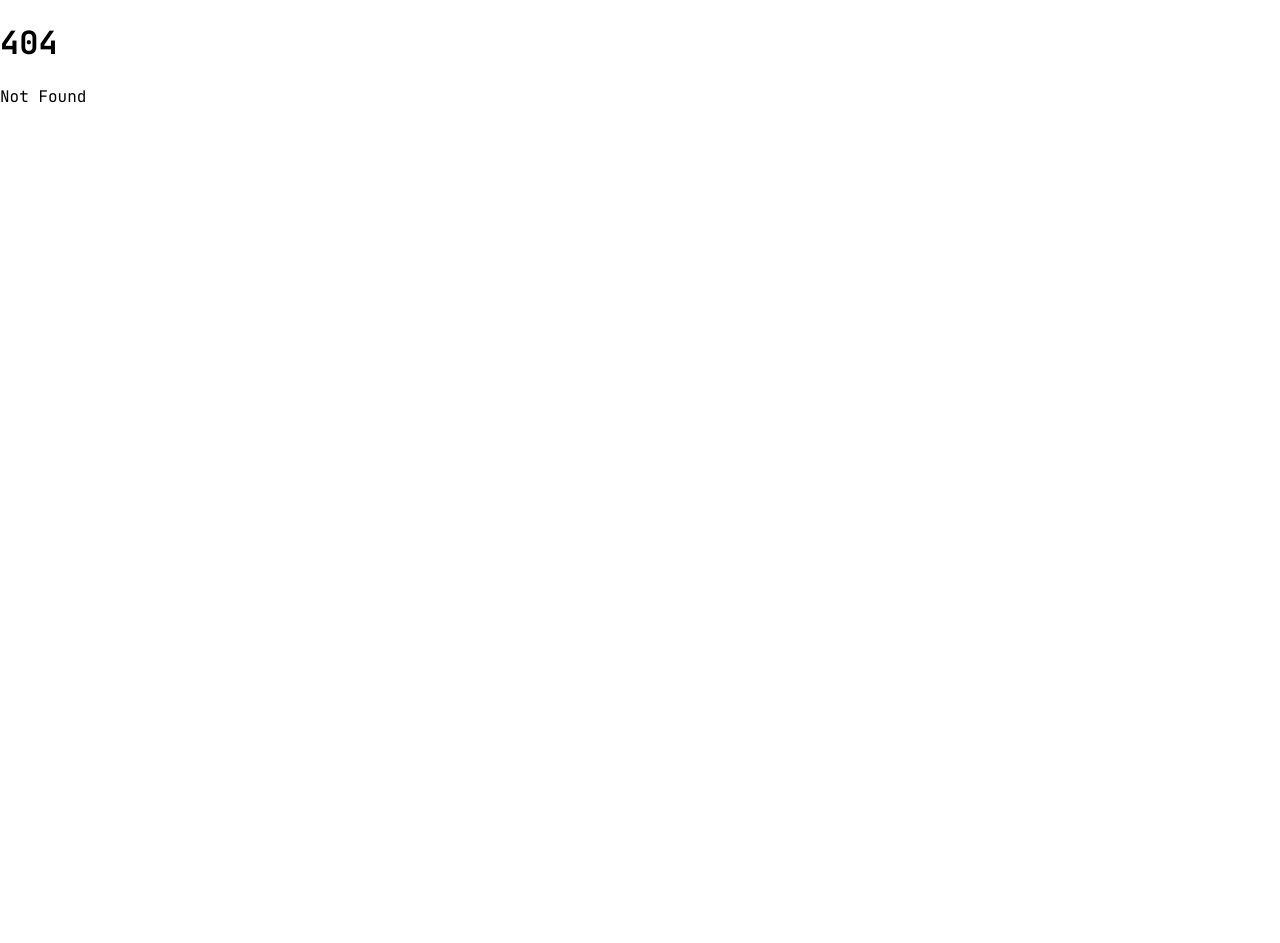
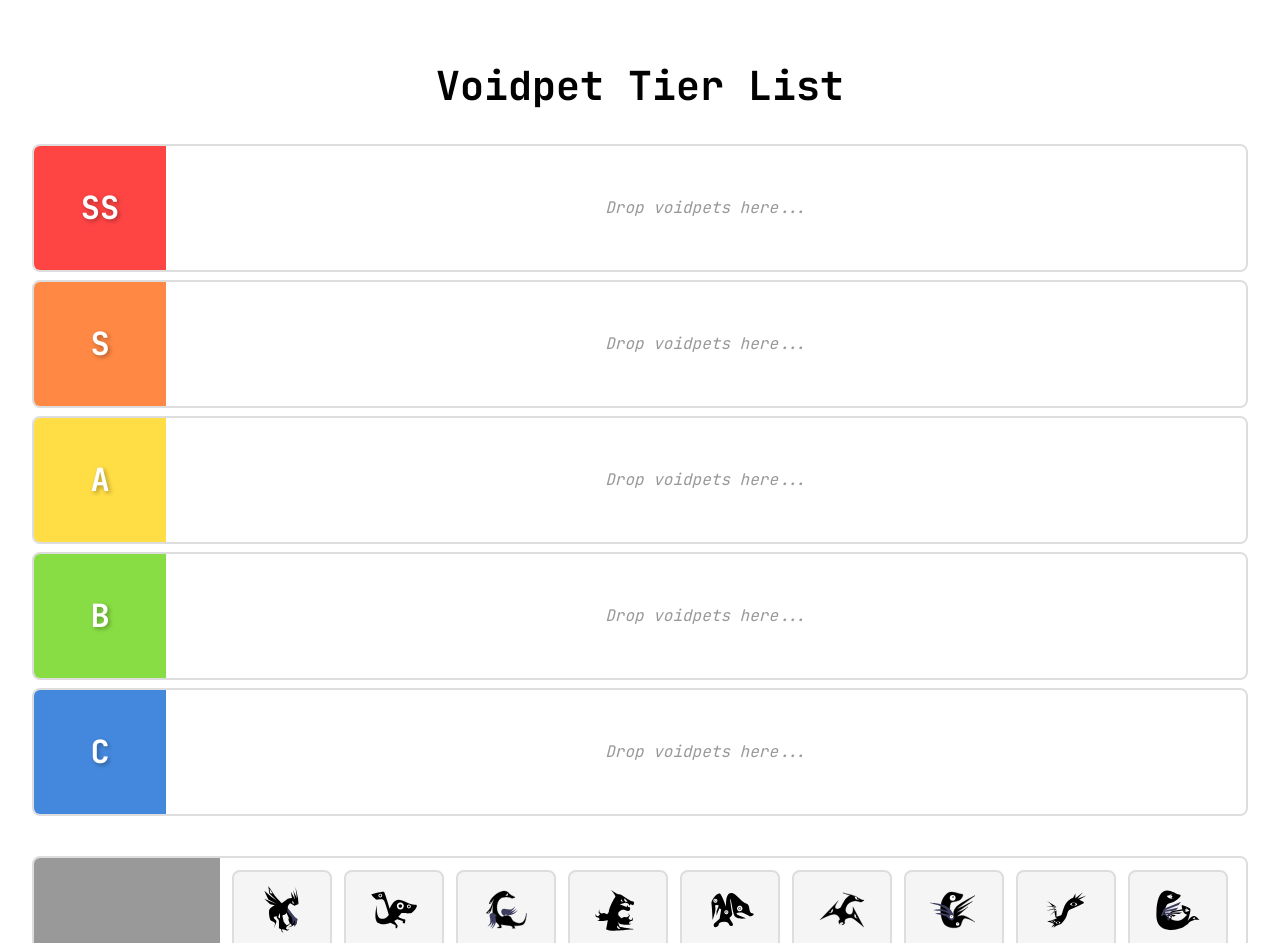
Before and after one commit to NNTin/voidpet, a SvelteKit app: page /tierlist in a window 1280 px wide. Before the commit this address had no page. Shown: the top 943 px of the page. Before the commit the page ends 800 px from the top, so only its background shows below. Built offline with nearby package versions, Linux system fonts and the light colour scheme.

Commit message:
initial creation of the tierlist

```diff
--- /dev/null
+++ b/src/routes/tierlist/+page.svelte
@@ -0,0 +1,245 @@
+<script lang="ts">
+  import { onMount } from 'svelte';
+  import { getAllVoidpets } from '$lib/data/loadVoidpets';
+  import type { Voidpet } from '$lib/types';
+
+  let voidpets: Voidpet[] = [];
+  let draggedVoidpet: Voidpet | null = null;
+  let draggedFromTier: string | null = null;
+
+  // Tier list structure
+  const tiers = ['SS', 'S', 'A', 'B', 'C'];
+  let tierLists: Record<string, Voidpet[]> = {
+    SS: [],
+    S: [],
+    A: [],
+    B: [],
+    C: [],
+    unranked: []
+  };
+
+  onMount(async () => {
+    voidpets = await getAllVoidpets();
+    tierLists.unranked = [...voidpets];
+  });
+
+  function handleDragStart(event: DragEvent, voidpet: Voidpet, tier: string) {
+    draggedVoidpet = voidpet;
+    draggedFromTier = tier;
+    if (event.dataTransfer) {
+      event.dataTransfer.effectAllowed = 'move';
+    }
+  }
+
+  function handleDragOver(event: DragEvent) {
+    event.preventDefault();
+    if (event.dataTransfer) {
+      event.dataTransfer.dropEffect = 'move';
+    }
+  }
+
+  function handleDrop(event: DragEvent, targetTier: string) {
+    event.preventDefault();
+
+    if (!draggedVoidpet || !draggedFromTier) return;
+
+    // Remove from source tier
+    tierLists[draggedFromTier] = tierLists[draggedFromTier].filter(
+      (v) => v.id !== draggedVoidpet.id
+    );
+
+    // Add to target tier
+    if (!tierLists[targetTier].find((v) => v.id === draggedVoidpet.id)) {
+      tierLists[targetTier] = [...tierLists[targetTier], draggedVoidpet];
+    }
+
+    draggedVoidpet = null;
+    draggedFromTier = null;
+  }
+
+  function getTierColor(tier: string): string {
+    const colors: Record<string, string> = {
+      SS: '#ff4444',
+      S: '#ff8844',
+      A: '#ffdd44',
+      B: '#88dd44',
+      C: '#4488dd',
+      unranked: '#999999'
+    };
+    return colors[tier] || '#999999';
+  }
+</script>
+
+<main>
+  <h1>Voidpet Tier List</h1>
+
+  <div class="tierlist-container">
+    {#each tiers as tier}
+      <div class="tier-row">
+        <div class="tier-label" style="background-color: {getTierColor(tier)}">
+          {tier}
+        </div>
+        <div
+          class="tier-content"
+          on:dragover={handleDragOver}
+          on:drop={(e) => handleDrop(e, tier)}
+          role="region"
+          aria-label="{tier} tier"
+        >
+          {#each tierLists[tier] as voidpet}
+            <div
+              class="voidpet-item"
+              draggable="true"
+              on:dragstart={(e) => handleDragStart(e, voidpet, tier)}
+              role="button"
+              tabindex="0"
+              aria-label="Drag {voidpet.name}"
+            >
+              <img src={voidpet.levels[3]} alt={voidpet.name} />
+              <span class="voidpet-name">{voidpet.name}</span>
+            </div>
+          {/each}
+        </div>
+      </div>
+    {/each}
+
+    <div class="tier-row unranked">
+      <div class="tier-label" style="background-color: {getTierColor('unranked')}">
+        Unranked
+      </div>
+      <div
+        class="tier-content"
+        on:dragover={handleDragOver}
+        on:drop={(e) => handleDrop(e, 'unranked')}
+        role="region"
+        aria-label="Unranked voidpets"
+      >
+        {#each tierLists.unranked as voidpet}
+          <div
+            class="voidpet-item"
+            draggable="true"
+            on:dragstart={(e) => handleDragStart(e, voidpet, 'unranked')}
+            role="button"
+            tabindex="0"
+            aria-label="Drag {voidpet.name}"
+          >
+            <img src={voidpet.levels[3]} alt={voidpet.name} />
+            <span class="voidpet-name">{voidpet.name}</span>
+          </div>
+        {/each}
+      </div>
+    </div>
+  </div>
+</main>
+
+<style>
+  main {
+    padding: 2rem;
+    max-width: 1400px;
+    margin: 0 auto;
+  }
+
+  h1 {
+    text-align: center;
+    margin-bottom: 2rem;
+    font-size: 2.5rem;
+  }
+
+  .tierlist-container {
+    display: flex;
+    flex-direction: column;
+    gap: 0.5rem;
+  }
+
+  .tier-row {
+    display: flex;
+    min-height: 100px;
+    border: 2px solid #ddd;
+    border-radius: 8px;
+    overflow: hidden;
+    background-color: #f9f9f9;
+  }
+
+  .tier-row.unranked {
+    margin-top: 2rem;
+    min-height: 150px;
+  }
+
+  .tier-label {
+    display: flex;
+    align-items: center;
+    justify-content: center;
+    font-size: 2rem;
+    font-weight: bold;
+    color: white;
+    min-width: 100px;
+    padding: 1rem;
+    text-shadow: 2px 2px 4px rgba(0, 0, 0, 0.3);
+  }
+
+  .tier-content {
+    flex: 1;
+    display: flex;
+    flex-wrap: wrap;
+    align-items: center;
+    gap: 0.75rem;
+    padding: 0.75rem;
+    min-height: 100px;
+    background-color: #ffffff;
+  }
+
+  .tier-content:empty::after {
+    content: 'Drop voidpets here...';
+    color: #999;
+    font-style: italic;
+    width: 100%;
+    text-align: center;
+  }
+
+  .voidpet-item {
+    display: flex;
+    flex-direction: column;
+    align-items: center;
+    gap: 0.25rem;
+    width: 80px;
+    padding: 0.5rem;
+    background-color: #f5f5f5;
+    border: 2px solid #ddd;
+    border-radius: 8px;
+    cursor: move;
+    transition: all 0.2s;
+    position: relative;
+  }
+
+  .voidpet-item:hover {
+    transform: scale(1.05);
+    border-color: #999;
+    box-shadow: 0 4px 8px rgba(0, 0, 0, 0.1);
+  }
+
+  .voidpet-item:active {
+    cursor: grabbing;
+    opacity: 0.7;
+  }
+
+  .voidpet-item img {
+    width: 60px;
+    height: 60px;
+    object-fit: contain;
+  }
+
+  .voidpet-name {
+    font-size: 0.7rem;
+    text-align: center;
+    line-height: 1.1;
+    max-width: 100%;
+    overflow: hidden;
+    text-overflow: ellipsis;
+    white-space: nowrap;
+  }
+
+  /* Drag over effect */
+  .tier-content:has(+ :hover) {
+    background-color: #e8f5e9;
+  }
+</style>
```
